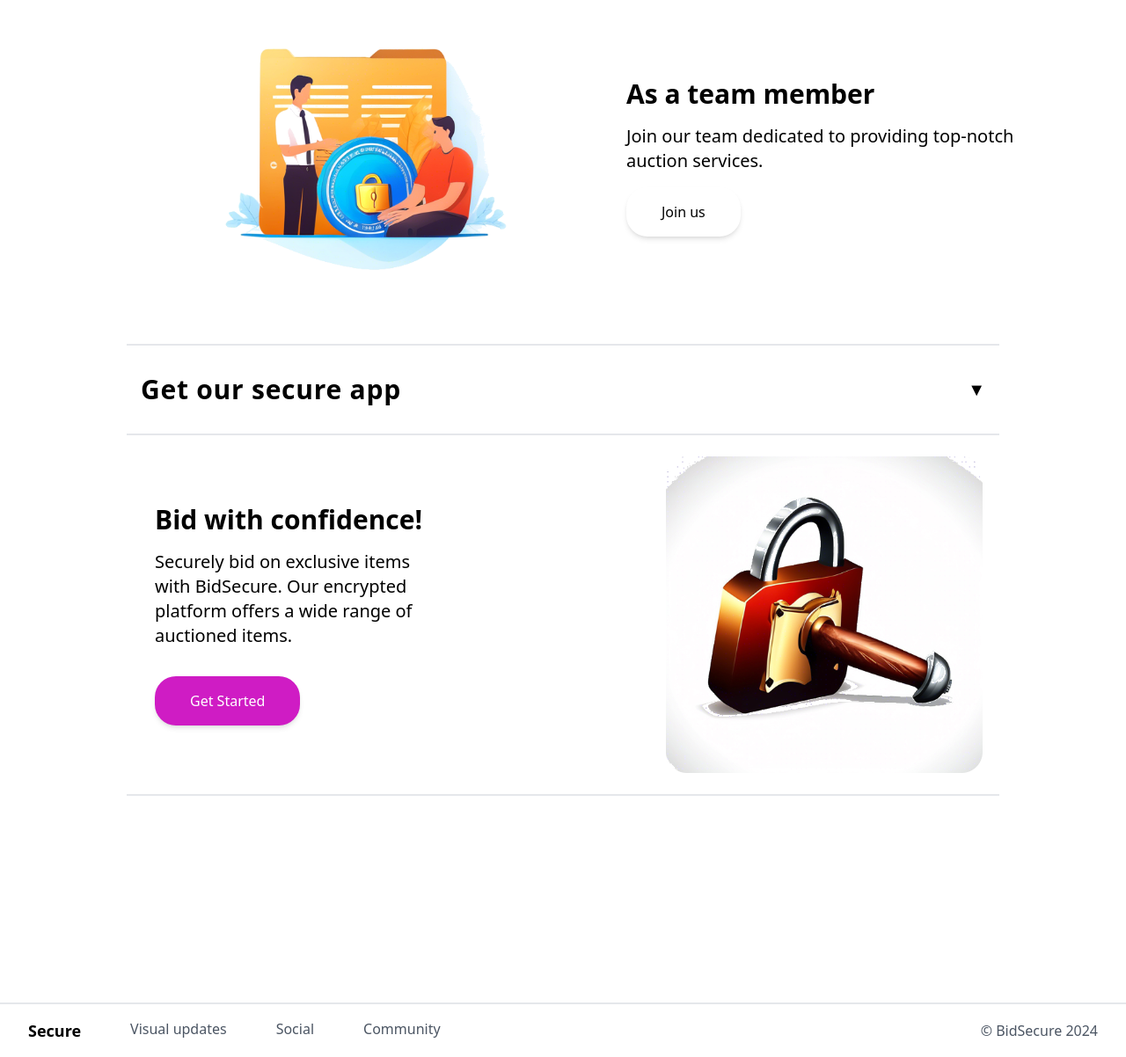
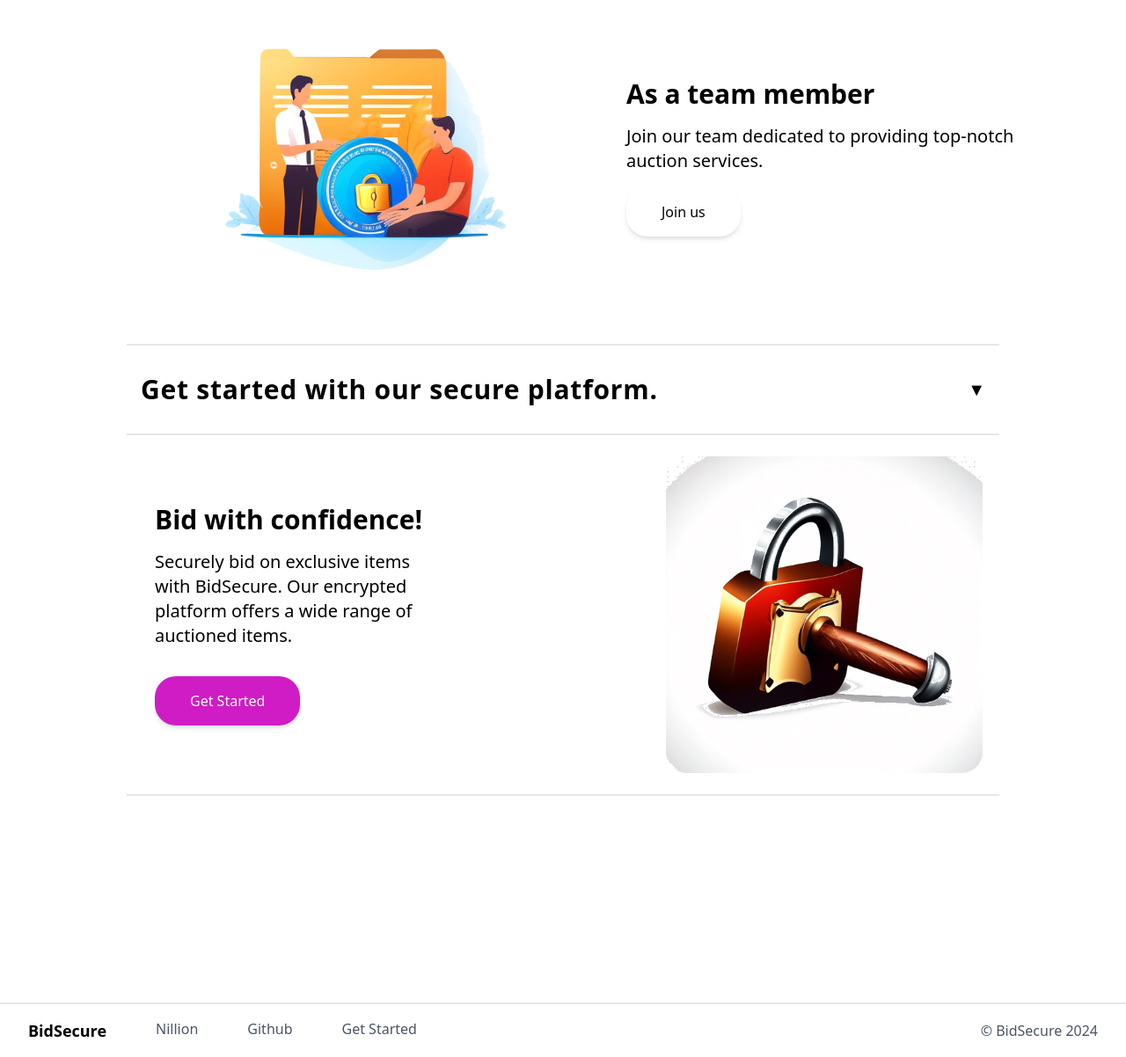
Before and after one commit to Sandesh-Pyakurel/Bidding, a Django app: page / in a window 1280 px wide. Shown: the part 2527-3729 px from the top of the page at 88% size. Run offline with Django 5.2, Linux system fonts and the light colour scheme; some libraries are stand-ins or nearby versions.

Commit message:
linked auction cards with auction_detail and adjusted links (#11)
* linked auction cards with auction_detail and adjusted links

* Add a boolean to determine if the bidder have already applied to the auction

* fix: error message is shown in the signup page

* feat: show the place a bid form in user account

* made bidder unable to bid if auction has ended

* Reduce bidding time and max bid for demo purpose

* added readme

* Add installation section and demo video in README file.

* Fix spelling errors.

* Create LICENSE

* Update README.md

Added contributing section

---------

Co-authored-by: Sandesh-Pyakurel <pyakurelsandesh14@gmail.com>
Co-authored-by: SusheelThapa <susheelthapa90@gmail.com>
Co-authored-by: Sandesh  Pyakurel <82999440+Sandesh-Pyakurel@users.noreply.github.com>

```diff
--- a/auction/models.py
+++ b/auction/models.py
@@ -25,12 +25,12 @@ class Auction(models.Model):
     created_date = models.DateTimeField()
     ending_date = models.DateTimeField()
     is_closed = models.BooleanField(default=False)
-    max_bids = models.IntegerField(default=10)
+    max_bids = models.IntegerField(default=4)
 
     def save(self, *args, **kwargs):
         if not self.id:
             self.created_date = timezone.now()
-            self.ending_date = self.created_date + timedelta(days=1)
+            self.ending_date = self.created_date + timedelta(minutes=5)
         super(Auction, self).save(*args, **kwargs)
 
     def __str__(self):
--- a/auction/templates/auctioner_page.html
+++ b/auction/templates/auctioner_page.html
@@ -45,6 +45,7 @@
         </div>
         <div class="col-span-4 grid grid-cols-1 md:grid-cols-2 lg:grid-cols-4 gap-4 mx-[24px] my-[24px]">
             {% for auction in auction_list %}
+            <a href="{% url 'auction-detail' auction.id %}">
             <div class="bg-white shadow-md rounded-lg p-4 border hover:cursor-pointer hover:shadow-[#cf1cc4] h-[335px] ">
                 <img src="{{ auction.image.url }}" alt="Item Image" class="rounded-xl w-full h-48 object-cover">
                 <hr/>
@@ -54,6 +55,7 @@
                     <button class="mt-2 bg-[#cf1cc4] hover:bg-[#a12699] text-white px-4 py-2 rounded-full">View Details</button>
                 </div>
             </div>
+        </a>
             {% endfor %}
         </div>
     </section>
--- a/auction/templates/footer.html
+++ b/auction/templates/footer.html
@@ -1,10 +1,10 @@
 <footer class="border-t-2 py-4 ">
     <div class="max-w-7xl mx-auto px-4 sm:px-6 lg:px-8 flex justify-between items-center">
         <div class="flex space-x-14">
-            <a href="#" class="text-lg font-bold">Secure</a>
-            <a href="#" class="text-gray-600">Visual updates</a>
-            <a href="#" class="text-gray-600">Social</a>
-            <a href="#" class="text-gray-600">Community</a>
+            <a href="/" class="text-lg font-bold">BidSecure</a>
+            <a href="https://nillion.com/" class="text-gray-600">Nillion</a>
+            <a href="https://github.com/Sandesh-Pyakurel/Bidding" class="text-gray-600">Github</a>
+            <a href="/login" class="text-gray-600">Get Started</a>
         </div>
         <div class="text-gray-600">
             © BidSecure 2024
--- a/auction/templates/home.html
+++ b/auction/templates/home.html
@@ -13,8 +13,11 @@ BidSecure
             <span>AUCTIONS</span>
         </h1>
         <div>
-            <a href="{% url 'login' %}"><button class="border-none shadow-md rounded-3xl px-10 py-4 mr-[16px] hover:bg-gray-50 hover:shadow-[#cf1cc4]">Login</button></a>
-            <a href="{% url 'signup' %}"><button class="border-none shadow-md rounded-3xl px-10 py-4 bg-[#cf1cc4] text-white hover:bg-[#a12699]  hover:shadow-md ">Sign up</button></a>
+            <a href="{% url 'login' %}"><button
+                    class="border-none shadow-md rounded-3xl px-10 py-4 mr-[16px] hover:bg-gray-50 hover:shadow-[#cf1cc4]">Login</button></a>
+            <a href="{% url 'signup' %}"><button
+                    class="border-none shadow-md rounded-3xl px-10 py-4 bg-[#cf1cc4] text-white hover:bg-[#a12699]  hover:shadow-md ">Sign
+                    up</button></a>
         </div>
     </header>
     <main class="flex flex-row mx-[144px] mt-[84px] justify-between">
@@ -27,8 +30,10 @@ BidSecure
             <div class="mt-[81px]">
                 <input type="text" placeholder="Place bid"
                     class="border-2 border-gray-50 rounded-2xl px-4 py-2 w-[500px] h-[50px] shadow-lg">
+                <a href="{% url 'login' %}">
                     <button
                         class="border-none shadow-md rounded-3xl px-10 py-4 bg-[#cf1cc4] hover:bg-[#a12699]  text-white mx-[16px] font-bold">Search</button>
+                </a>
             </div>
         </div>
         <div class="flex items-end">
@@ -45,7 +50,9 @@ BidSecure
                 </button>
             </div>
             <div id="dropdownContent" class="mt-4 hidden">
-                <p>BidSecure uses tinybid and tinybid for secure bidding.</p>
+                <p class="my-4 mx-4 text-lg">BidSecure uses tinybid and tinybid for secure bidding. Tinybid is a Minimal
+                    pure-Python library that implements a basic single-item first-price auction via a secure multi-party
+                    computation protocol. You can place auctions without worrying about your bid leak.</p>
             </div>
         </div>
         <script>
@@ -98,7 +105,11 @@ BidSecure
                 </button>
             </div>
             <div id="dropdownContent2" class="mt-4 hidden">
-                <p>BidSecure uses tinybid and tinybid for secure bidding.</p>
+                <p class="my-4 mx-4 text-lg">You can login as an auctioneer to securely list items for auction, set
+                    start and end times. As a bidder, explore available auctions, place bids privately, and track your
+                    bidding history. Stay informed with auction outcomes. Our platform ensures security with end-to-end
+                    encryption, secure bid storage, and role-based access control to prevent fraud and maintain privacy.
+                </p>
             </div>
         </div>
         <script>
@@ -122,7 +133,11 @@ BidSecure
                     <h3 class="text-3xl font-bold">As a bidder</h3>
                     <p class="mt-4 text-xl">Participate in auctions anonymously. All you need is a secure connection.
                     </p>
-                    <button class="border-none shadow-md rounded-3xl px-10 py-4 mr-[16px] mt-4 hover:bg-gray-50 hover:shadow-[#cf1cc4]">Bid Now</button>
+                    <a href="{% url 'signup' %}">
+                        <button
+                            class="border-none shadow-md rounded-3xl px-10 py-4 mr-[16px] mt-4 hover:bg-gray-50 hover:shadow-[#cf1cc4]">Bid
+                            Now</button>
+                    </a>
                 </div>
             </div>
             <hr>
@@ -133,7 +148,11 @@ BidSecure
                     <p class="mt-4 text-xl">List items for auction with BidSecure, ensuring secure transactions and
                         encrypted
                         bids.</p>
-                    <button class="border-none shadow-md rounded-3xl px-10 py-4 mr-[16px] mt-4 hover:bg-gray-50 hover:shadow-[#cf1cc4]">Sell with us</button>
+                    <a href="{% url 'signup' %}">
+                        <button
+                            class="border-none shadow-md rounded-3xl px-10 py-4 mr-[16px] mt-4 hover:bg-gray-50 hover:shadow-[#cf1cc4]">Sell
+                            with us</button>
+                    </a>
                 </div>
             </div>
             <hr>
@@ -143,7 +162,11 @@ BidSecure
                 <div class="text-center md:text-left md:max-w-md">
                     <h3 class="text-3xl font-bold">As a team member</h3>
                     <p class="mt-4 text-xl">Join our team dedicated to providing top-notch auction services.</p>
-                    <button class="border-none shadow-md rounded-3xl px-10 py-4 mr-[16px] mt-4 hover:bg-gray-50 hover:shadow-[#cf1cc4]">Join us</button>
+                    <a href="{% url 'signup' %}">
+                        <button
+                            class="border-none shadow-md rounded-3xl px-10 py-4 mr-[16px] mt-4 hover:bg-gray-50 hover:shadow-[#cf1cc4]">Join
+                            us</button>
+                    </a>
                 </div>
             </div>
         </div>
@@ -152,13 +175,19 @@ BidSecure
         <div class="border-gray-200 rounded-lg">
             <div class="flex justify-between items-center hover:cursor-pointer border-y-2 w-full p-4 py-8"
                 id="dropdown3">
-        <h2 class="text-3xl font-semibold tracking-wide">Get our secure app</h2>
+                <h2 class="text-3xl font-semibold tracking-wide">Get started with our secure platform.</h2>
                 <button id="dropdownButton3" class="text-xl">
                     &#9660;
                 </button>
             </div>
             <div id="dropdownContent3" class="mt-4 hidden">
-        <p>BidSecure uses tinybid and tinybid for secure bidding.</p>
+                <p class="my-4 mx-4 text-lg">With BidSecure, you can place bids on any auctioned items without worrying
+                    about your data being leaked. Our platform employs state-of-the-art encryption to protect your
+                    personal information and bid details. Auctioneers can securely list items, set auction parameters,
+                    and receive real-time updates. Bidders can confidently explore auctions, place private bids, and
+                    track their activity, all while benefiting from robust security measures like end-to-end encryption
+                    and secure bid storage. BidSecure ensures a safe and transparent auction experience for all users..
+                </p>
             </div>
         </div>
         <script>
@@ -177,8 +206,13 @@ BidSecure
         <div class="grid grid-cols-1 md:grid-cols-2 md:gap-[194px] items-center mt-[24px]">
             <div class="px-8">
                 <h3 class="text-3xl font-bold">Bid with confidence!</h3>
-                <p class="text-xl mt-[16px]">Securely bid on exclusive items with BidSecure. Our encrypted platform offers a wide range of auctioned items.</p>
-                <button class="border-none shadow-md rounded-3xl px-10 py-4 bg-[#cf1cc4] hover:bg-[#a12699]  text-white mt-[32px]">Get Started</button>
+                <p class="text-xl mt-[16px]">Securely bid on exclusive items with BidSecure. Our encrypted platform
+                    offers a wide range of auctioned items.</p>
+                    <a href="{% url 'login' %}">
+                <button
+                    class="border-none shadow-md rounded-3xl px-10 py-4 bg-[#cf1cc4] hover:bg-[#a12699]  text-white mt-[32px]">Get
+                    Started</button>
+                    </a>
             </div>
             <div>
                 <img src="{% static 'images/bid_with_confidence.png' %}" alt="As a team member"
--- a/auction/views.py
+++ b/auction/views.py
@@ -157,10 +157,10 @@ def bidder_view(request):
             applied_list = [auction for auction in applied_list if search_query.lower() in auction['name'].lower() or search_query.lower() in auction['description'].lower()]
 
         if filter_query == 'completed':
-            available_list = available_list.filter(is_closed=True)
+            available_list = available_list.filter(ending_date__lt=timezone.now())
             applied_list = [auction for auction in applied_list if auction['is_closed']]
         elif filter_query == 'ongoing':
-            available_list = available_list.filter(is_closed=False)
+            available_list = available_list.filter(ending_date__gt=timezone.now(), created_date__lt=timezone.now(), is_closed=False)
             applied_list = [auction for auction in applied_list if not auction['is_closed']]
         elif filter_query == 'upcoming':
             available_list = available_list.filter(ending_date__gt=timezone.now())
@@ -181,36 +181,41 @@ def bidder_view(request):
 
 @login_required
 def auction_detail_view(request, id):
-    if not request.user.is_auctioner:
-        auction = get_object_or_404(Auction, pk=id)
-        if request.method == 'POST':
-            form = ApplyToAuctionForm(data=request.POST)
-            if form.is_valid():
-                amount = form.cleaned_data.get('amount')
+    # if not request.user.is_auctioner:
+    auction = get_object_or_404(Auction, pk=id)
+    if request.method == 'POST':
+        form = ApplyToAuctionForm(data=request.POST)
+        if form.is_valid():
+            amount = form.cleaned_data.get('amount')
 
-                if amount < auction.base_price:
-                    return HttpResponse("Amount cannot be less than base price")
+            if amount < auction.base_price:
+                return HttpResponse("Amount cannot be less than base price")
 
-                if auction.bid_count() < 10:
-                    bid_no = auction.bid_count() + 1
+            if auction.bid_count() < 10:
+                bid_no = auction.bid_count() + 1
 
-                    store_id = asyncio.run(store_secret_nillion.store_secret_in_nillion(auction.program_id, amount, bid_no))
+                store_id = asyncio.run(store_secret_nillion.store_secret_in_nillion(auction.program_id, amount, bid_no))
 
-                    bid_obj = BidsToAuction(auction=auction, bidder=request.user, store_id=store_id, bid_number=bid_no)
-                    bid_obj.save()
-                    return redirect('bidder')
-                else:
-                    return HttpResponse("Already 10 bids in the auction")
+                bid_obj = BidsToAuction(auction=auction, bidder=request.user, store_id=store_id, bid_number=bid_no)
+                bid_obj.save()
+                return redirect('bidder')
             else:
-                print(form.errors)
+                return HttpResponse("Already 10 bids in the auction")
         else:
-            form = ApplyToAuctionForm()
-            context = {
-                'auction': auction,
-                'form': form
-            }
-            template = loader.get_template('auction_detail_page.html')
+            print(form.errors)
+    else:
+        can_bidder_apply = True
+        if not request.user.is_auctioner:
+            if BidsToAuction.objects.filter(auction=auction, bidder=request.user).exists():
+                can_bidder_apply = False
+        form = ApplyToAuctionForm()
+        context = {
+            'auction': auction,
+            'form': form,
+            'can_bidder_apply': can_bidder_apply
+        }
+        template = loader.get_template('auction_detail_page.html')
 
-            return HttpResponse(template.render(context=context, request=request))
+        return HttpResponse(template.render(context=context, request=request))
 
-    return redirect('login')
+    # return redirect('login')
```
Also changed, not shown: auction/templates/auction_detail_page.html (+34 -2 lines), auction/templates/bidder_page.html (+8 -2 lines), auction/templates/signup_page.html (+12 -4 lines), README.md, 1 other file. Lines whose indentation alone changed are shown as unchanged.
